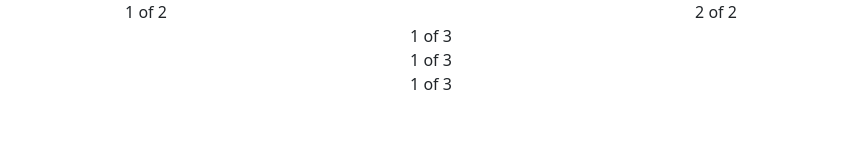
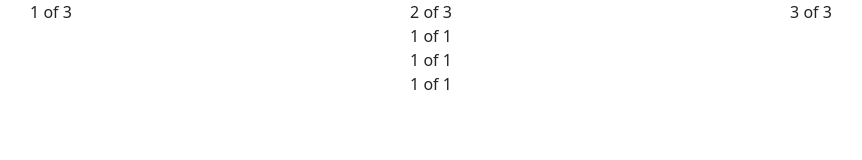
Before and after one commit to jhgrande/bs-repo, a plain HTML site: page tpbs1/index.html in a window 1280 px wide. Shown: the whole page, without its empty margins (209-1071 px from the left). Drawn offline with nearby package versions, Linux system fonts and the light colour scheme.

Commit message:
tpbs1 - grid1

```diff
--- a/tpbs1/index.html
+++ b/tpbs1/index.html
@@ -12,25 +12,28 @@
     <div class="container text-center">
         <div class="row">
             <div class="col">
-                1 of 2
+                1 of 3
             </div>
             <div class="col">
-                2 of 2
+                2 of 3
+            </div>
+            <div class="col">
+                3 of 3
             </div>
         </div>
         <div class="row">
             <div class="col">
-                1 of 3
+                1 of 1
             </div>
         </div>
         <div class="row">
             <div class="col">
-                1 of 3
+                1 of 1
             </div>
         </div>
         <div class="row">
             <div class="col">
-                1 of 3
+                1 of 1
             </div>
         </div>
     </div>
```
